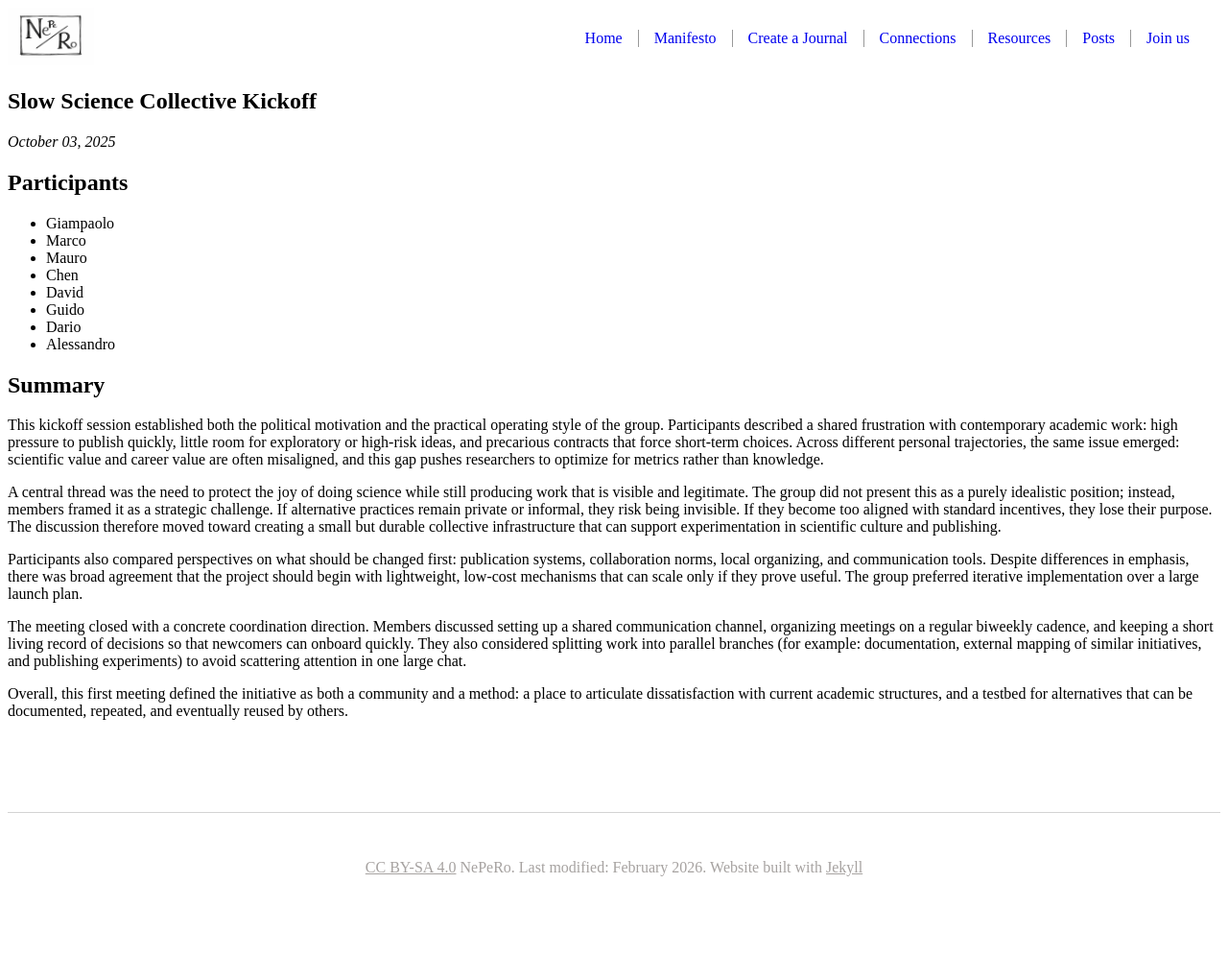
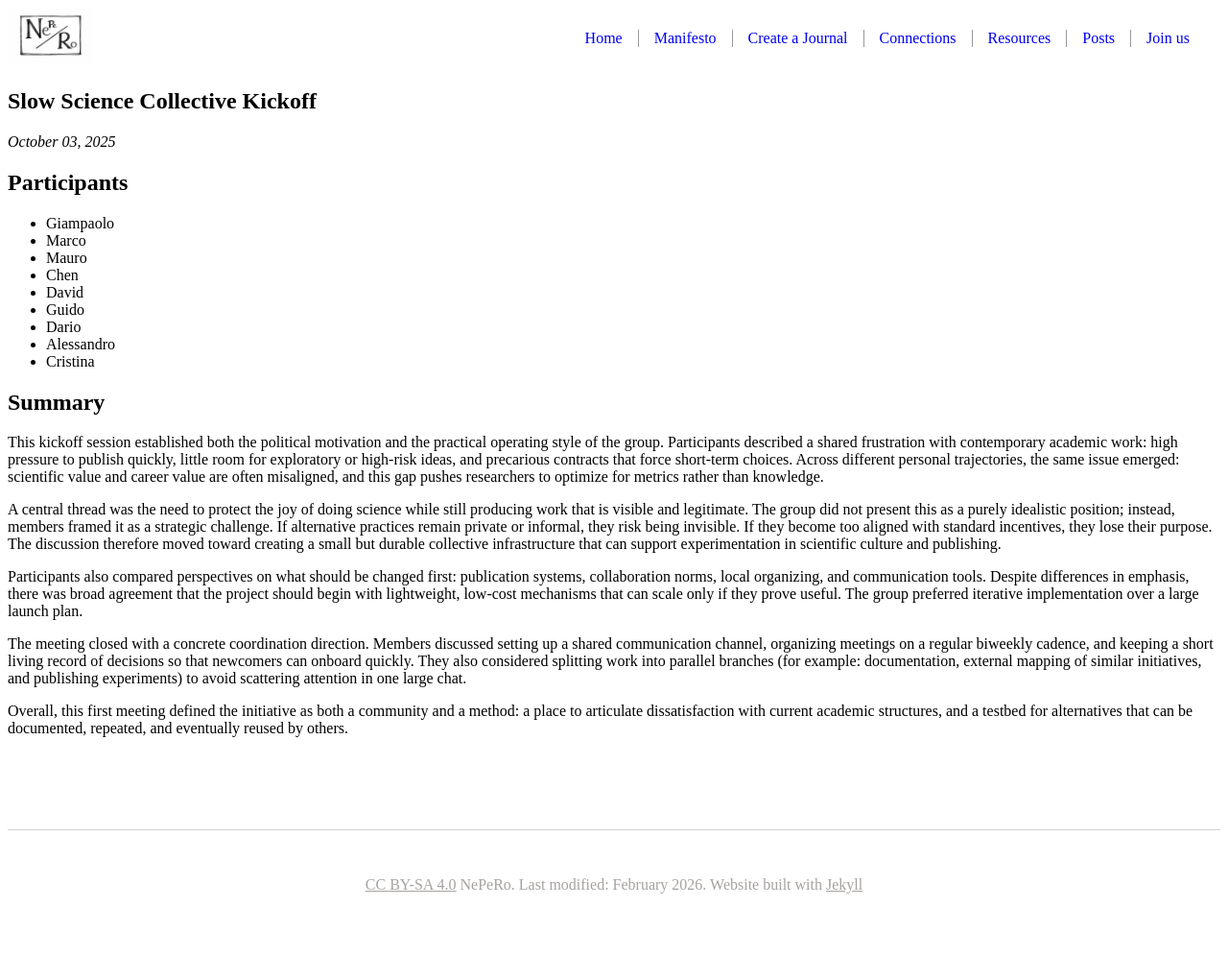
Before and after one commit to NPR-Nepero/nepero, a Jekyll site: the page built from _posts/2025-10-03-slow-science-collective-kickoff.md, in a window 1280 px wide. Shown: the whole page at 96% size. Built offline with Jekyll 4.4.1, drawn with Linux system fonts in a browser that asks for light colours.

Commit message:
modified name list

```diff
--- a/_posts/2025-10-03-slow-science-collective-kickoff.md
+++ b/_posts/2025-10-03-slow-science-collective-kickoff.md
@@ -15,6 +15,7 @@ categories: meetings
 - Guido
 - Dario
 - Alessandro
+- Cristina
 
 <!--
 ## Transcript
```
